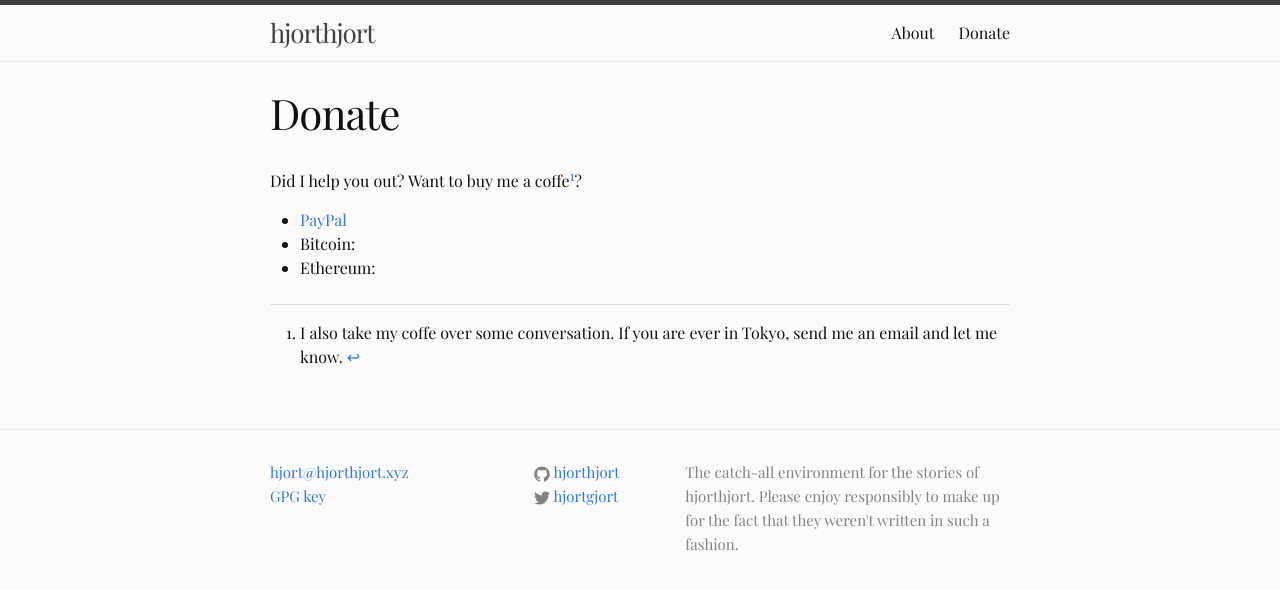
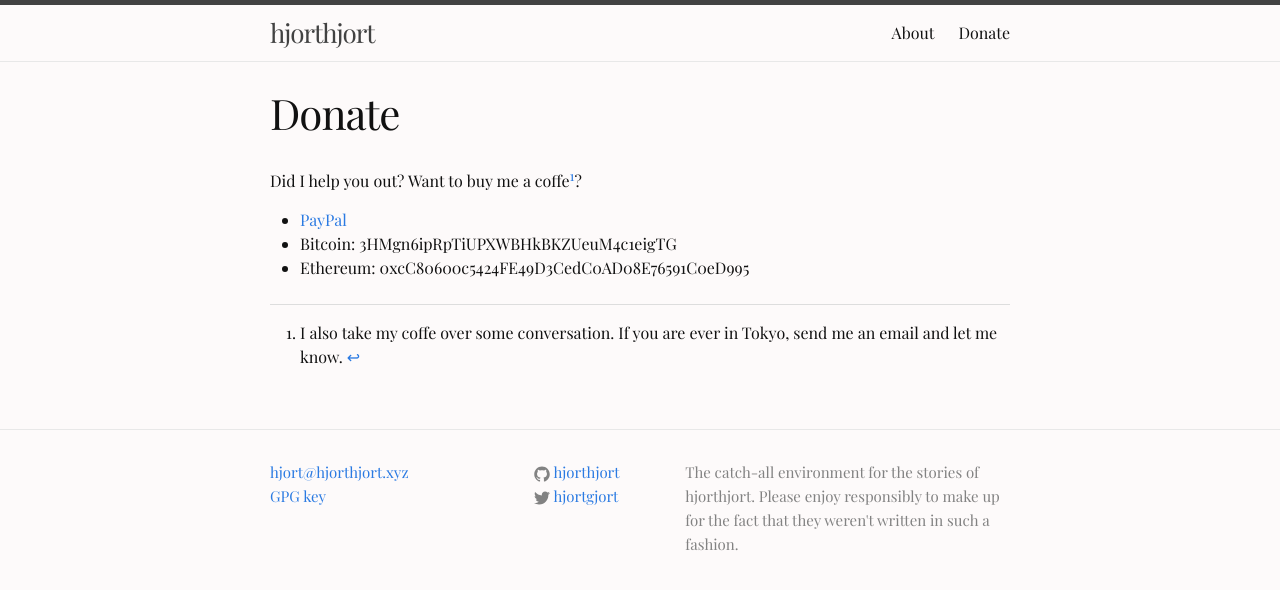
Before and after one commit to hjorthjort/hjorthjort.github.io, a Jekyll site: the page built from donate.md, in a window 1280 px wide. Shown: the top 590 px of the page. Built offline with Jekyll 4.4.1, drawn with Linux system fonts in a browser that asks for light colours.

Commit message:
Add Bitcoin and Ethereum addresses

```diff
--- a/donate.md
+++ b/donate.md
@@ -1,13 +1,13 @@
 ---
 layout: page
 title: Donate
-permalink: /support/
+permalink: /donate/
 ---
 
 Did I help you out? Want to buy me a coffe[^take-me-out]?
 
 * [PayPal](https://paypal.me/hjorthjort/50){:target="_blank"}
-* Bitcoin:
-* Ethereum:
+* Bitcoin: 3HMgn6ipRpTiUPXWBHkBKZUeuM4c1eigTG
+* Ethereum: 0xcC80600c5424FE49D3CedC0AD08E76591C0eD995
 
 [^take-me-out]: I also take my coffe over some conversation. If you are ever in Tokyo, send me an email and let me know.
```
